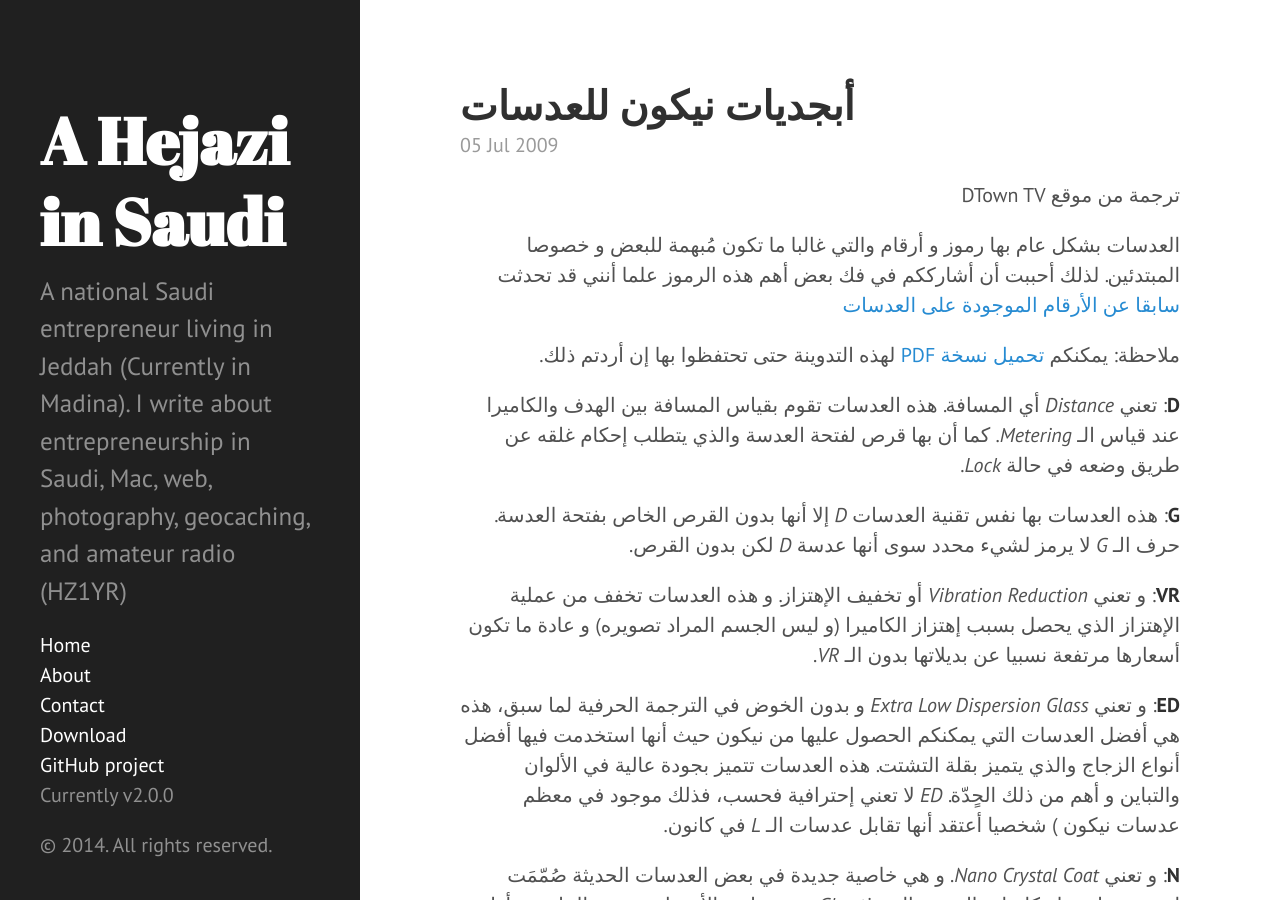
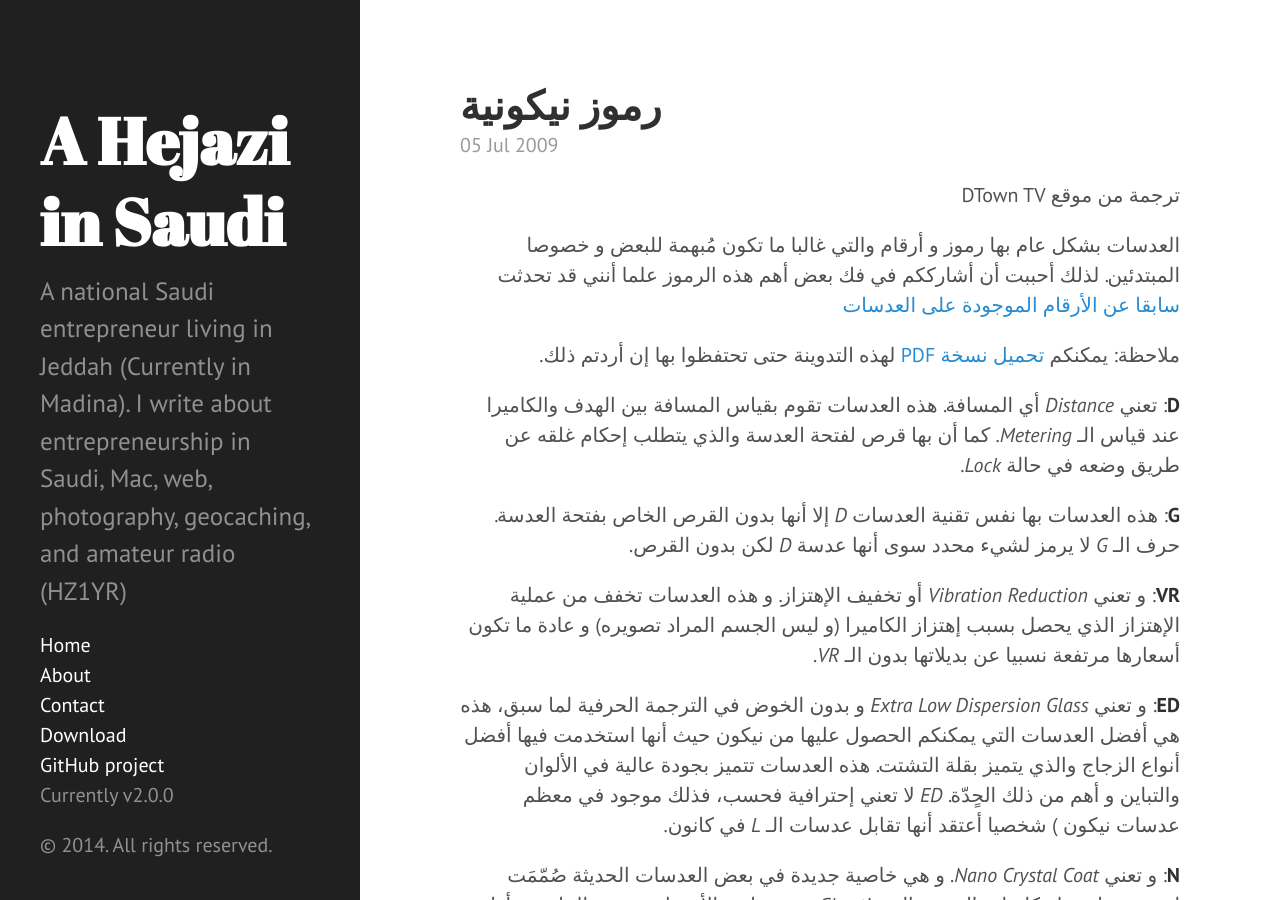
Before and after one commit to yraffah/yraffah.github.io, a Jekyll site: the page built from _posts/2009-07-05-nikon-nikkor-lens-acronym-guide.md, in a window 1280 px wide and 900 px high. Built offline with Jekyll 4.4.1, drawn with Linux system fonts in a browser that asks for light colours; comment, search, counter and statistics services are not loaded.

Commit message:
Changed the title to match the old post رموز نيكونية

```diff
--- a/_posts/2009-07-05-nikon-nikkor-lens-acronym-guide.md
+++ b/_posts/2009-07-05-nikon-nikkor-lens-acronym-guide.md
@@ -1,6 +1,6 @@
 ---
 layout: post
-title: أبجديات نيكون للعدسات
+title: رموز نيكونية
 created: 1246785342
 category: photography
 tags: [nikon, lenses]
```
